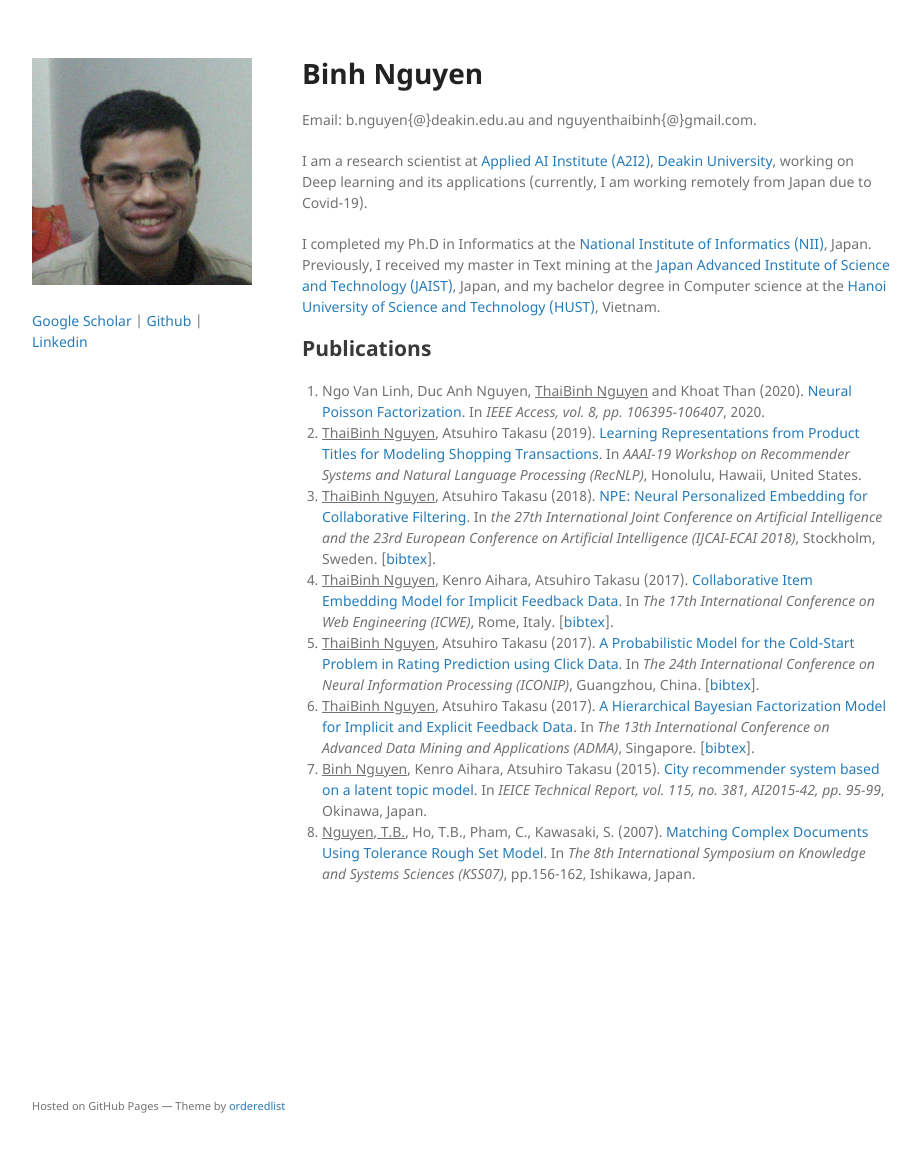
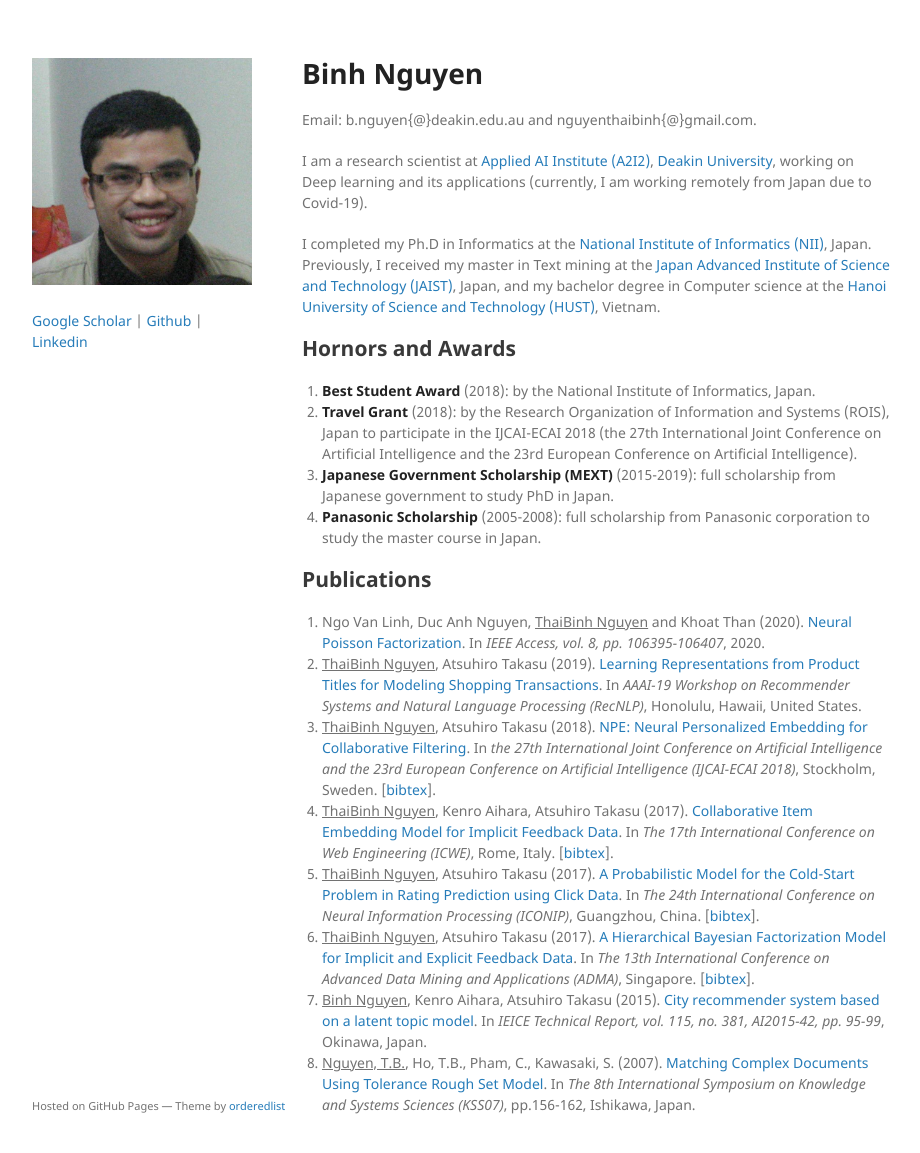
Before and after one commit to binhz/binhz.github.io, a Jekyll site: the page built from index.md, in a window 1280 px wide and 1185 px high. Shown: the top 1153 px of the window, without its empty margins (178-1098 px from the left). Built offline with Jekyll 4.4.1, drawn with Linux system fonts in a browser that asks for light colours; the repository's description, which GitHub fills in, is left out; our own code applies the rules of GitHub Pages for plain Markdown files.

Commit message:
Update index.md

```diff
--- a/index.md
+++ b/index.md
@@ -8,6 +8,12 @@ I am a research scientist at <a href="https://a2i2.deakin.edu.au">Applied AI Ins
 
 I completed my Ph.D in Informatics at the <a href="http://www.nii.ac.jp/graduate/en/">National Institute of Informatics (NII)</a>, Japan. Previously, I received my master in Text mining at the <a href="https://www.jaist.ac.jp/english/">Japan Advanced Institute of Science and Technology (JAIST)</a>, Japan, and my bachelor degree in Computer science at the <a href="https://en.hust.edu.vn/home">Hanoi University of Science and Technology (HUST)</a>, Vietnam.
 
+## Hornors and Awards
+1. **Best Student Award** (2018): by the National Institute of Informatics, Japan.
+2. **Travel Grant** (2018): by the Research Organization of Information and Systems (ROIS), Japan to participate in the IJCAI-ECAI 2018 (the 27th International Joint Conference on Artificial Intelligence and the 23rd European Conference on Artificial Intelligence).
+3. **Japanese Government Scholarship (MEXT)** (2015-2019): full scholarship from Japanese government to study PhD in Japan.
+4. **Panasonic Scholarship** (2005-2008): full scholarship from Panasonic corporation to study the master course in Japan.
+
 ## Publications
 1. Ngo Van Linh, Duc Anh Nguyen, <u>ThaiBinh Nguyen</u> and Khoat Than (2020). <a href="https://ieeexplore.ieee.org/document/9091827" target="_blank">Neural Poisson Factorization</a>. In *IEEE Access, vol. 8, pp. 106395-106407*, 2020.
 1. <u>ThaiBinh Nguyen</u>, Atsuhiro Takasu (2019). <a href='https://arxiv.org/pdf/1811.01166' target="_blank">Learning Representations from Product Titles for Modeling Shopping Transactions</a>. In *AAAI-19 Workshop on Recommender Systems and Natural Language Processing (RecNLP)*, Honolulu, Hawaii, United States.
```
